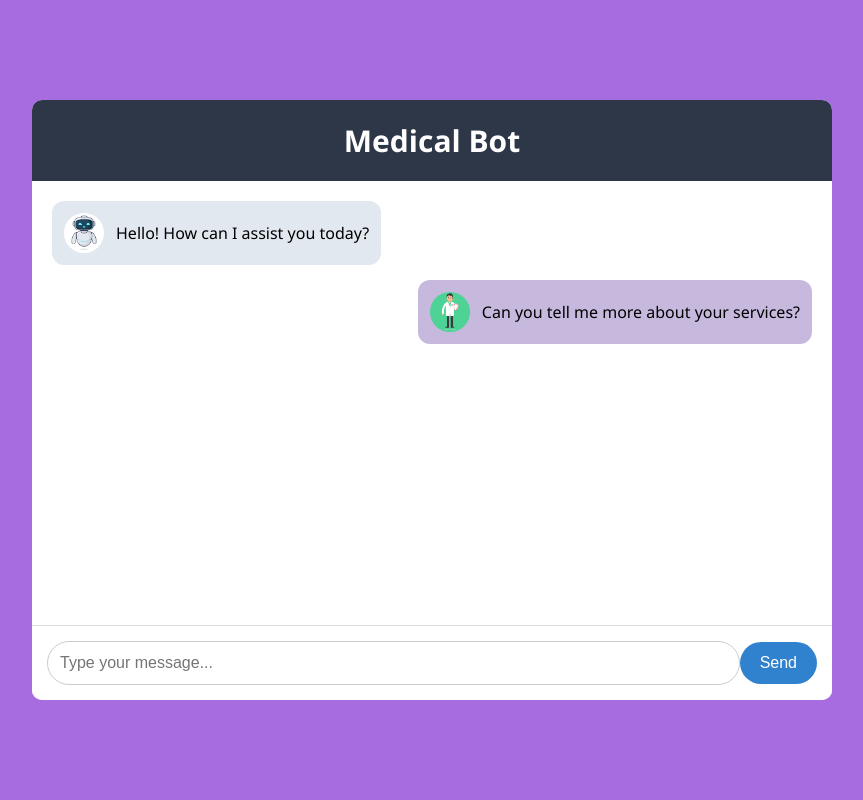
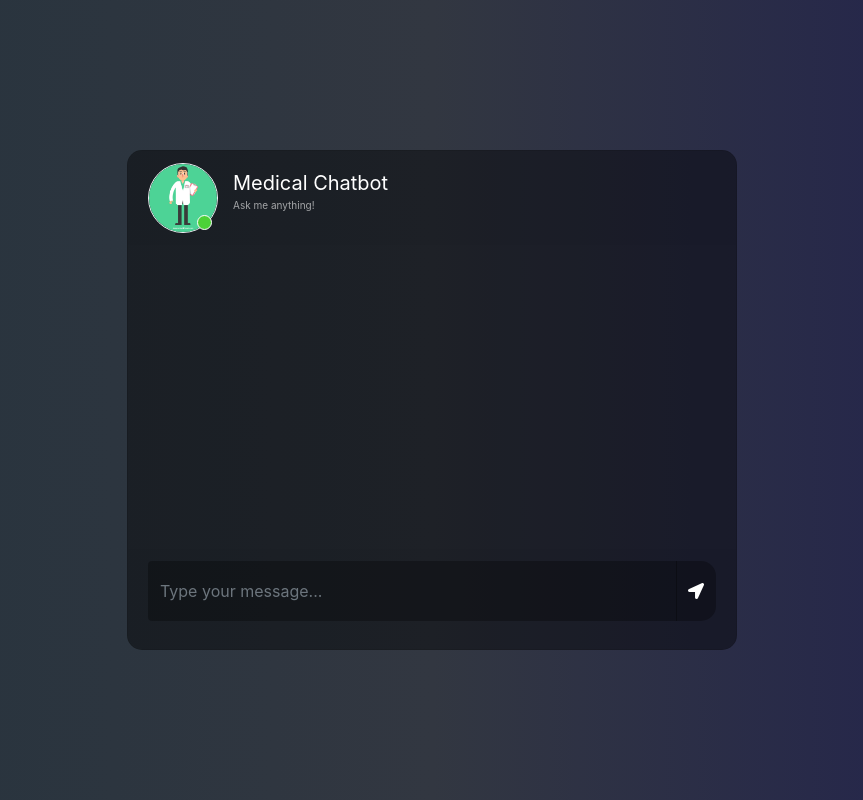
Before and after one commit to Radhakrishnan-mygit/Medical-Chatbot-using-LLM, a Flask app: page / in a window 1280 px wide. Shown: the whole page, without its empty margins (208-1071 px from the left). Run offline with Flask 3, Linux system fonts and the light colour scheme; parts of the project's set-up code (start-up, migrations or seed data) failed here and were passed over; some libraries are stand-ins or nearby versions.

Commit message:
code changes

```diff
--- a/app.py
+++ b/app.py
@@ -6,7 +6,7 @@ from langchain.prompts import PromptTemplate
 from langchain.llms import CTransformers
 from src.helper import load_embedding_model
 from src.prompt import prompt_template
-from flask import Flask,jsonify,Response,render_template
+from flask import Flask,jsonify,Response,render_template,request
 import os
 import pinecone
 from dotenv import load_dotenv
@@ -32,7 +32,7 @@ doc_search=PineconeVectorStore.from_existing_index(index_name=index_name,embeddi
 model_path = r"model/llama-2-7b-chat.Q2_K.gguf"
 
 # Initialize the model with specific configurations
-llm = CTransformers(model=model_path, model_type="llama", config={'max_new_tokens': 150,'temperature':5})
+llm = CTransformers(model=model_path, model_type="llama", config={'max_new_tokens': 150,'temperature':3})
 qa=RetrievalQA.from_chain_type(
    llm=llm,
    chain_type="stuff",
@@ -45,5 +45,14 @@ qa=RetrievalQA.from_chain_type(
 def index():
    return render_template("chat.html")
 
+@app.route('/get',methods=["GET","POST"])
+def chat():
+   mes=request.form["msg"]
+   input=mes
+   print(input)
+   result=qa({"query":input})
+   print("Response : ",result["result"])
+   return str(result["result"])
+
 if __name__=="__main__":
    app.run()
--- a/src/prompt.py
+++ b/src/prompt.py
@@ -1,7 +1,7 @@
 
 
 prompt_template = """
-System: You are a helpful assistant. Use the provided context to answer the user's query to the best of your ability. If the information is insufficient or unclear, respond with "I don't know." Do not fabricate answers.
+System: You are a helpful assistant. Use the provided context to answer the user's query to the best of your ability. If the information is insufficient or unclear, respond with "I don't know." Do not fabricate answers.Also user may do some casual chit chats too.
 
 User: {question}
 
--- a/static/style.css
+++ b/static/style.css
@@ -1,124 +1,223 @@
-/* Reset some default styles */
-* {
-   margin: 0;
-   padding: 0;
-   box-sizing: border-box;
+body,html{
+	height: 100%;
+	margin: 0;
+	background: rgb(44, 47, 59);
+   background: -webkit-linear-gradient(to right, rgb(40, 59, 34), rgb(54, 60, 70), rgb(32, 32, 43));
+	background: linear-gradient(to right, rgb(38, 51, 61), rgb(50, 55, 65), rgb(33, 33, 78));
 }
 
-body {
-   font-family: 'Segoe UI', Tahoma, Geneva, Verdana, sans-serif;
-   background-color: #9248d7cc;
-   display: flex;
-   justify-content: center;
-   align-items: center;
-   height: 100vh;
-   padding: 20px;
+.chat{
+	margin-top: auto;
+	margin-bottom: auto;
 }
+.card{
+	height: 500px;
+	border-radius: 15px !important;
+	background-color: rgba(0,0,0,0.4) !important;
+}
+.contacts_body{
+	padding:  0.75rem 0 !important;
+	overflow-y: auto;
+	white-space: nowrap;
+}
+.msg_card_body{
+	overflow-y: auto;
+}
+.card-header{
+	border-radius: 15px 15px 0 0 !important;
+	border-bottom: 0 !important;
+}
+.card-footer{
+border-radius: 0 0 15px 15px !important;
+	border-top: 0 !important;
+}
+.container{
+	align-content: center;
+}
+.search{
+	border-radius: 15px 0 0 15px !important;
+	background-color: rgba(0,0,0,0.3) !important;
+	border:0 !important;
+	color:white !important;
+}
+.search:focus{
+	 box-shadow:none !important;
+   outline:0px !important;
+}
+.type_msg{
+	background-color: rgba(0,0,0,0.3) !important;
+	border:0 !important;
+	color:white !important;
+	height: 60px !important;
+	overflow-y: auto;
+}
+	.type_msg:focus{
+	 box-shadow:none !important;
+   outline:0px !important;
+}
+.attach_btn{
+	border-radius: 15px 0 0 15px !important;
+	background-color: rgba(0,0,0,0.3) !important;
+	border:0 !important;
+	color: white !important;
+	cursor: pointer;
+}
+.send_btn{
+	border-radius: 0 15px 15px 0 !important;
+	background-color: rgba(0,0,0,0.3) !important;
+	border:0 !important;
+	color: white !important;
+	cursor: pointer;
+}
+.search_btn{
+	border-radius: 0 15px 15px 0 !important;
+	background-color: rgba(0,0,0,0.3) !important;
+	border:0 !important;
+	color: white !important;
+	cursor: pointer;
+}
+.contacts{
+	list-style: none;
+	padding: 0;
+}
+.contacts li{
+	width: 100% !important;
+	padding: 5px 10px;
+	margin-bottom: 15px !important;
+}
+.active{
+	background-color: rgba(0,0,0,0.3);
+}
+.user_img{
+	height: 70px;
+	width: 70px;
+	border:1.5px solid #f5f6fa;
 
-.chat-container {
-   width: 800px;
-   height: 600px;
-   background-color: #fff;
-   border-radius: 10px;
-   box-shadow: 1 4px 8px rgba(0, 0, 0, 0.1);
-   display: flex;
-   flex-direction: column;
-   overflow: hidden;
 }
+.user_img_msg{
+	height: 40px;
+	width: 40px;
+	border:1.5px solid #f5f6fa;
 
-.chat-header {
-   background-color: #2d3748;
-   color: white;
-   text-align: center;
-   padding: 20px;
-   font-size: 20px;
-   font-weight: 600;
 }
-
-.chat-box {
-   flex-grow: 1;
-   padding: 20px;
-   overflow-y: auto;
-   display: flex;
-   flex-direction: column;
+.img_cont{
+	position: relative;
+	height: 70px;
+	width: 70px;
 }
-
-.message {
-   margin-bottom: 15px;
-   max-width: 80%;
-   padding: 12px;
-   border-radius: 12px;
-   font-size: 16px;
-   line-height: 1.5;
-   display: flex;
-   align-items: center;
+.img_cont_msg{
+	height: 40px;
+	width: 40px;
 }
-
-.message-avatar {
-   width: 40px;
-   height: 40px;
-   margin-right: 12px;
-   object-fit: scale-down;
+.online_icon{
+	position: absolute;
+	height: 15px;
+	width:15px;
+	background-color: #4cd137;
+	border-radius: 50%;
+	bottom: 0.2em;
+	right: 0.4em;
+	border:1.5px solid white;
 }
-
-.message-avatar img {
-   width: 100%;
-   height: 100%;
-   border-radius: 50%;
-   object-fit: scale-down;
+.offline{
+	background-color: #c23616 !important;
 }
-
-.bot-message {
-   background-color: #e2e8f0;
-   align-self: flex-start;
+.user_info{
+	margin-top: auto;
+	margin-bottom: auto;
+	margin-left: 15px;
 }
-
-.user-message {
-   background-color: #7b5aae6b;
-   align-self: flex-end;
+.user_info span{
+	font-size: 20px;
+	color: white;
 }
-
-.input-container {
-   display: flex;
-   border-top: 1px solid #ddd;
-   padding: 15px;
-   margin:0;
-   background-color: #fff;
-   justify-content: space-between;
-   align-items: center;
+.user_info p{
+	font-size: 10px;
+	color: rgba(255,255,255,0.6);
 }
-
-.chat-input {
-   flex-grow: 1;
-   padding: 12px;
-   border: 1px solid #ccc;
-   border-radius: 30px;
-   font-size: 16px;
-   outline: none;
-   margin: 0;
-   transition: all 0.3s;
+.video_cam{
+	margin-left: 50px;
+	margin-top: 5px;
 }
-
-.chat-input:focus {
-   border-color: #3182ce;
+.video_cam span{
+	color: white;
+	font-size: 20px;
+	cursor: pointer;
+	margin-right: 20px;
 }
-
-.send-btn {
-   background-color: #3182ce;
-   color: white;
-   border: none;
-   padding: 12px 20px;
-   border-radius: 30px;
-   cursor: pointer;
-   font-size: 16px;
-   transition: background-color 0.3s;
+.msg_cotainer{
+	margin-top: auto;
+	margin-bottom: auto;
+	margin-left: 10px;
+	border-radius: 25px;
+	background-color: rgb(82, 172, 255);
+	padding: 10px;
+	position: relative;
 }
-
-.send-btn:hover {
-   background-color: #2b6cb0;
+.msg_cotainer_send{
+	margin-top: auto;
+	margin-bottom: auto;
+	margin-right: 10px;
+	border-radius: 25px;
+	background-color: #58cc71;
+	padding: 10px;
+	position: relative;
 }
-
-.send-btn:active {
-   background-color: #2b6cb0;
-   transform: translateY(1px);
+.msg_time{
+	position: absolute;
+	left: 0;
+	bottom: -15px;
+	color: rgba(255,255,255,0.5);
+	font-size: 10px;
 }
+.msg_time_send{
+	position: absolute;
+	right:0;
+	bottom: -15px;
+	color: rgba(255,255,255,0.5);
+	font-size: 10px;
+}
+.msg_head{
+	position: relative;
+}
+#action_menu_btn{
+	position: absolute;
+	right: 10px;
+	top: 10px;
+	color: white;
+	cursor: pointer;
+	font-size: 20px;
+}
+.action_menu{
+	z-index: 1;
+	position: absolute;
+	padding: 15px 0;
+	background-color: rgba(0,0,0,0.5);
+	color: white;
+	border-radius: 15px;
+	top: 30px;
+	right: 15px;
+	display: none;
+}
+.action_menu ul{
+	list-style: none;
+	padding: 0;
+	margin: 0;
+}
+.action_menu ul li{
+	width: 100%;
+	padding: 10px 15px;
+	margin-bottom: 5px;
+}
+.action_menu ul li i{
+	padding-right: 10px;
+}
+.action_menu ul li:hover{
+	cursor: pointer;
+	background-color: rgba(0,0,0,0.2);
+}
+@media(max-width: 576px){
+	.contacts_card{
+	margin-bottom: 15px !important;
+}
+}
--- a/templates/chat.html
+++ b/templates/chat.html
@@ -1,36 +1,81 @@
+<link href="//maxcdn.bootstrapcdn.com/bootstrap/4.1.1/css/bootstrap.min.css" rel="stylesheet" id="bootstrap-css">
+<script src="//maxcdn.bootstrapcdn.com/bootstrap/4.1.1/js/bootstrap.min.js"></script>
+<script src="//cdnjs.cloudflare.com/ajax/libs/jquery/3.2.1/jquery.min.js"></script>
+
 <!DOCTYPE html>
-<html lang="en">
+<html>
 	<head>
-    <meta charset="UTF-8">
-    <meta name="viewport" content="width=device-width, initial-scale=1.0">
-    <title>Chatbot Application</title>
-    <link rel="stylesheet" href="static/style.css">
+		<title>Chatbot</title>
+		<link rel="stylesheet" href="https://stackpath.bootstrapcdn.com/bootstrap/4.1.3/css/bootstrap.min.css" integrity="sha384-MCw98/SFnGE8fJT3GXwEOngsV7Zt27NXFoaoApmYm81iuXoPkFOJwJ8ERdknLPMO" crossorigin="anonymous">
+		<link rel="stylesheet" href="https://use.fontawesome.com/releases/v5.5.0/css/all.css" integrity="sha384-B4dIYHKNBt8Bc12p+WXckhzcICo0wtJAoU8YZTY5qE0Id1GSseTk6S+L3BlXeVIU" crossorigin="anonymous">
+		<script src="https://ajax.googleapis.com/ajax/libs/jquery/3.3.1/jquery.min.js"></script>
+		<link rel="stylesheet" type="text/css" href="{{ url_for('static', filename='style.css')}}"/>
 	</head>
+
+
 	<body>
-
-    <div class="chat-container">
-        <div class="chat-header">
-            <h2>Medical Bot</h2>
+		<div class="container-fluid h-100">
+			<div class="row justify-content-center h-100">
+				<div class="col-md-8 col-xl-6 chat">
+					<div class="card">
+						<div class="card-header msg_head">
+							<div class="d-flex bd-highlight">
+								<div class="img_cont">
+									<img src="static/user-avatar.jpg" class="rounded-circle user_img">
+									<!-- <img src="https://www.prdistribution.com/spirit/uploads/pressreleases/2019/newsreleases/d83341deb75c4c4f6b113f27b1e42cd8-chatbot-florence-already-helps-thousands-of-patients-to-remember-their-medication.png" class="rounded-circle user_img"> -->
+									<span class="online_icon"></span>
 								</div>
-        <div class="chat-box">
-            <div class="message bot-message">
-                <div class="message-avatar">
-                    <img src="static/bot-avatar.jpg" alt="Bot Avatar">
-                </div>
-                <p>Hello! How can I assist you today?</p>
-            </div>
-            <div class="message user-message">
-                <div class="message-avatar">
-                    <img src="static/user-avatar.jpg" alt="User Avatar">
-                </div>
-                <p>Can you tell me more about your services?</p>
+								<div class="user_info">
+									<span>Medical Chatbot</span>
+									<p>Ask me anything!</p>
 								</div>
 							</div>
-        <div class="input-container">
-            <input type="text" class="chat-input" placeholder="Type your message...">
-            <button class="send-btn">Send</button>
+						</div>
+						<div id="messageFormeight" class="card-body msg_card_body">
+
+
+						</div>
+						<div class="card-footer">
+							<form id="messageArea" class="input-group">
+                                <input type="text" id="text" name="msg" placeholder="Type your message..." autocomplete="off" class="form-control type_msg" required/>
+								<div class="input-group-append">
+									<button type="submit" id="send" class="input-group-text send_btn"><i class="fas fa-location-arrow"></i></button>
+								</div>
+							</form>
+						</div>
+					</div>
+				</div>
 			</div>
 		</div>
 
+		<script>
+			$(document).ready(function() {
+				$("#messageArea").on("submit", function(event) {
+					const date = new Date();
+					const hour = date.getHours();
+					const minute = date.getMinutes();
+					const str_time = hour+":"+minute;
+					var rawText = $("#text").val();
+
+					var userHtml = '<div class="d-flex justify-content-end mb-4"><div class="msg_cotainer_send">' + rawText + '<span class="msg_time_send">'+ str_time + '</span></div><div class="img_cont_msg"><img src="static/user-avatar1.jpg" class="rounded-circle user_img_msg"></div></div>';
+
+					$("#text").val("");
+					$("#messageFormeight").append(userHtml);
+
+					$.ajax({
+						data: {
+							msg: rawText,
+						},
+						type: "POST",
+						url: "/get",
+					}).done(function(data) {
+						var botHtml = '<div class="d-flex justify-content-start mb-4"><div class="img_cont_msg"><img src="static/user-avatar.jpg" class="rounded-circle user_img_msg"></div><div class="msg_cotainer">' + data + '<span class="msg_time">' + str_time + '</span></div></div>';
+						$("#messageFormeight").append($.parseHTML(botHtml));
+					});
+					event.preventDefault();
+				});
+			});
+		</script>
+
     </body>
 </html>
```
Lines whose indentation alone changed are shown as unchanged.
